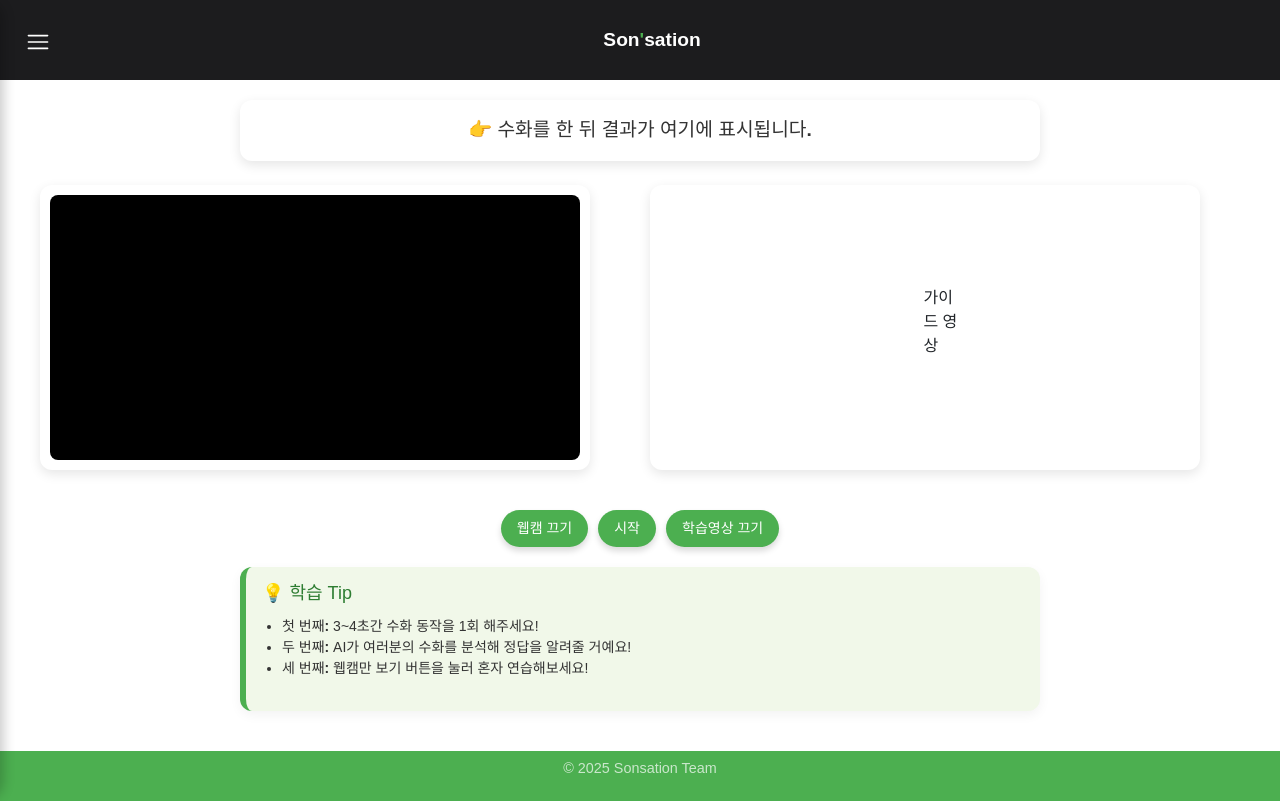
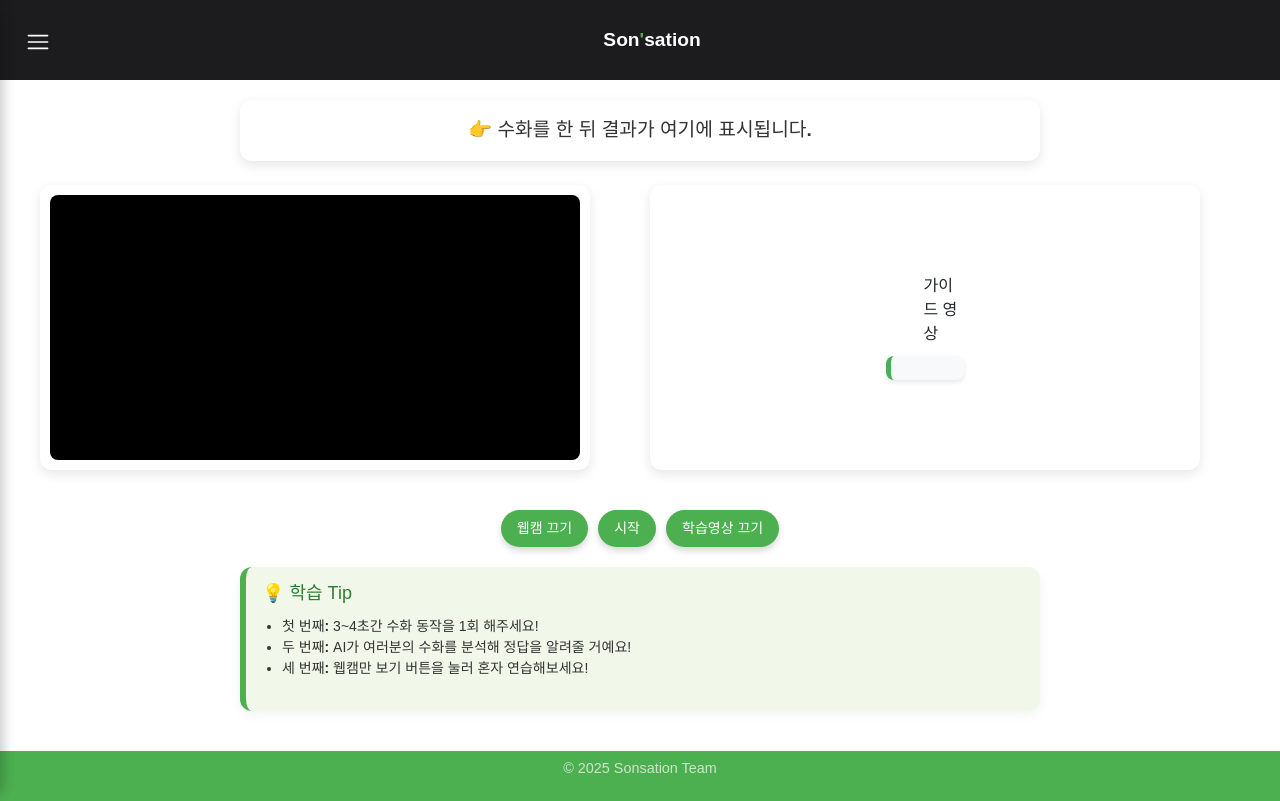
Before and after one commit to daehun0924/Sonsation, a React (Vite) app: page /video/1 in a window 1280 px wide. Built offline with nearby package versions, Linux system fonts and the light colour scheme; no server answers.

Commit message:
💄 App.css 스타일 수정

```diff
--- a/src/App.css
+++ b/src/App.css
@@ -163,10 +163,17 @@ body,
 }
 
 .video-description {
-    margin-top: 10px;
-    font-size: 14px;
-    color: #333;
     text-align: center;
+    margin-top: 12px;
+    font-size: 15px;
+    line-height: 1.6;
+    background-color: #f8f9fa;
+    padding: 12px 16px;
+    border-radius: 8px;
+    border-left: 5px solid #4caf50;
+    box-shadow: 0 2px 5px rgba(0, 0, 0, 0.1);
+    color: #222;
+    white-space: pre-line;
 }
 .video-source {
     font-size: 12px;
```
